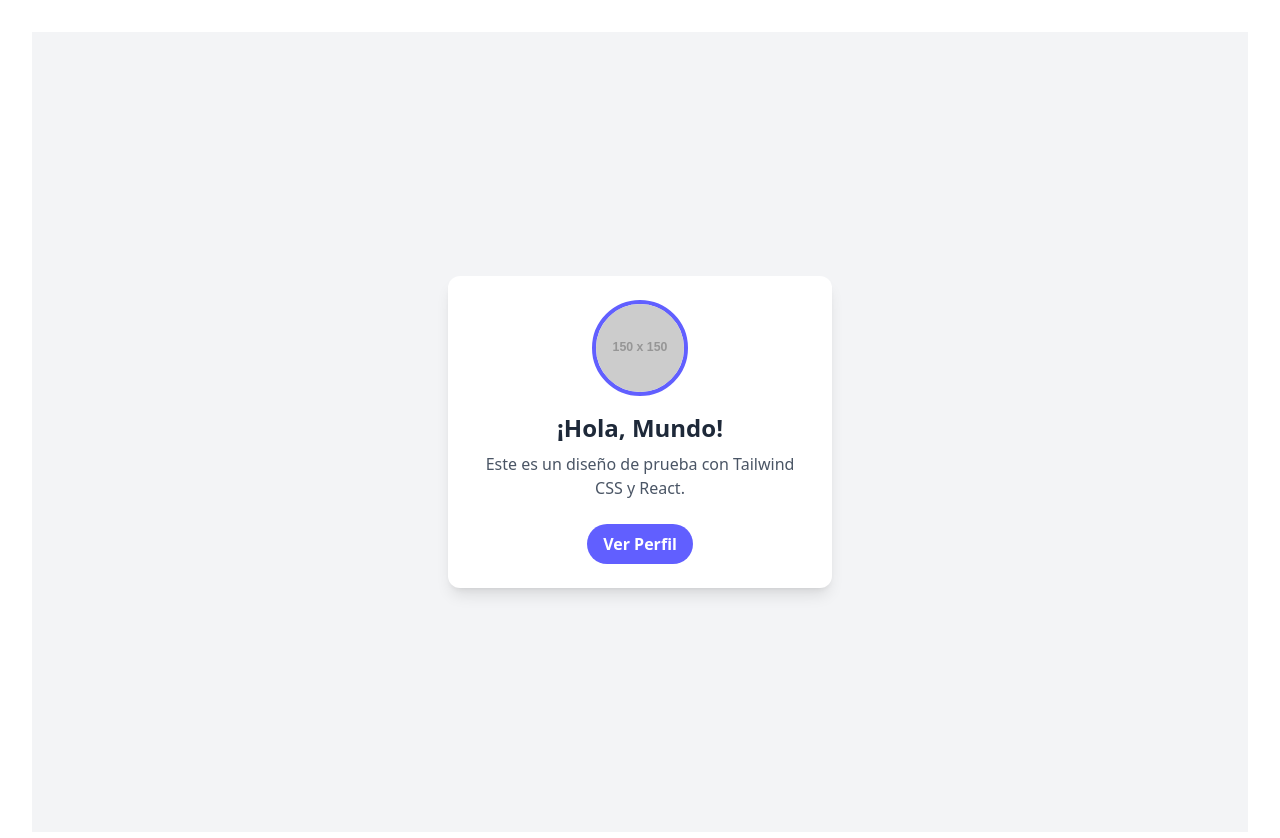
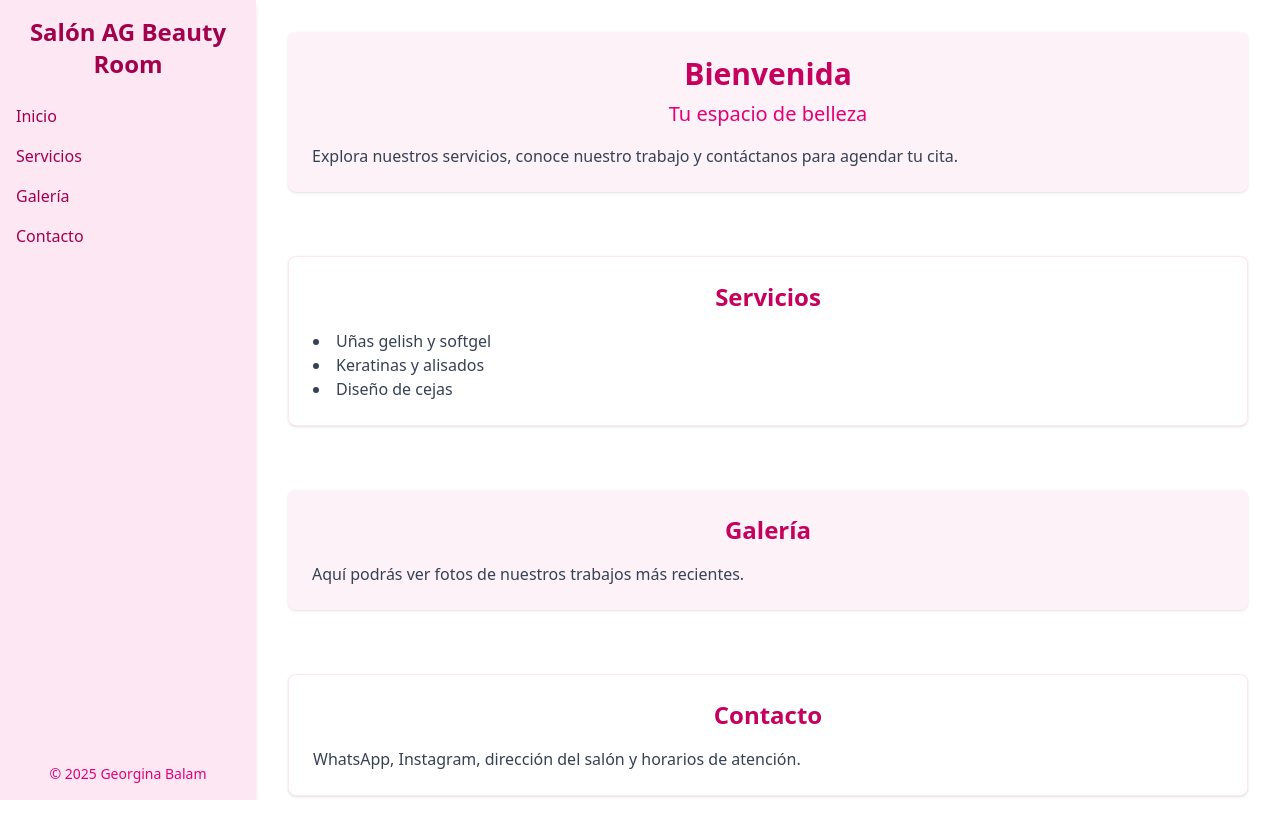
Before and after one commit to Georgina2615/Actividad_Tailwind, a React (Vite) app: page / in a window 1280 px wide. Shown: the top 838 px of the page. After the commit the page ends 800 px from the top, so only its background shows below. Built offline with nearby package versions, Linux system fonts and the light colour scheme.

Commit message:
Creación de la carpeta components y de NavbarDashboard. Se inicio el navbar y se agrego a App.jsxt

```diff
--- a/package.json
+++ b/package.json
@@ -13,6 +13,7 @@
     "@tailwindcss/vite": "^4.1.13",
     "react": "^19.1.1",
     "react-dom": "^19.1.1",
+    "react-icons": "^5.5.0",
     "tailwindcss": "^4.1.13"
   },
   "devDependencies": {
--- a/src/App.jsx
+++ b/src/App.jsx
@@ -1,33 +1,50 @@
-import { useState } from 'react'
-import reactLogo from './assets/react.svg'
-import viteLogo from '/vite.svg'
-import './App.css'
+import React, { useState } from 'react';
+import Navbardashboard from './components/Navbardashboard.jsx';
 
 function App() {
-  const [count, setCount] = useState(0)
+  const [menuOpen, setMenuOpen] = useState(false);
 
   return (
-    <>
-    <div className="flex items-center justify-center min-h-screen bg-gray-100 p-4">
-      <div className="bg-white rounded-xl shadow-lg p-6 max-w-sm w-full text-center transform transition-transform duration-300 hover:scale-105">
-        <img
-          className="w-24 h-24 rounded-full mx-auto mb-4 object-cover border-4 border-indigo-500"
-          src="https://via.placeholder.com/150"
-          alt="Foto de Perfil"
-        />
-        <h2 className="text-2xl font-bold text-gray-800 mb-2">
-          ¡Hola, Mundo!
-        </h2>
-        <p className="text-gray-600">
-          Este es un diseño de prueba con Tailwind CSS y React.
-        </p>
-        <button className="mt-6 bg-indigo-500 text-white py-2 px-4 rounded-full font-semibold hover:bg-indigo-600 transition-colors duration-300">
-          Ver Perfil
-        </button>
-      </div>
+    <div className="flex h-screen bg-white">
+
+      <Navbardashboard menuOpen={menuOpen} setMenuOpen={setMenuOpen} />
+
+      <main className="flex-1 overflow-y-auto">
+        <section id="inicio" className="p-8">
+          <div className="bg-pink-50 p-6 rounded-lg shadow">
+            <h1 className="text-3xl font-bold text-center text-pink-700 mb-2">Bienvenida</h1>
+            <h2 className="text-xl text-center text-pink-600 mb-4">Tu espacio de belleza</h2>
+            <p className="text-gray-700">Explora nuestros servicios, conoce nuestro trabajo y contáctanos para agendar tu cita.</p>
+          </div>
+        </section>
+
+        <section id="servicios" className="p-8">
+          <div className="bg-white p-6 rounded-lg shadow border border-pink-100">
+            <h2 className="text-2xl font-bold text-center text-pink-700 mb-4">Servicios</h2>
+            <ul className="list-disc list-inside text-gray-700">
+              <li>Uñas gelish y softgel</li>
+              <li>Keratinas y alisados</li>
+              <li>Diseño de cejas</li>
+            </ul>
+          </div>
+        </section>
+
+        <section id="galeria" className="p-8">
+          <div className="bg-pink-50 p-6 rounded-lg shadow">
+            <h2 className="text-2xl font-bold text-center text-pink-700 mb-4">Galería</h2>
+            <p className="text-gray-700">Aquí podrás ver fotos de nuestros trabajos más recientes.</p>
+          </div>
+        </section>
+
+        <section id="contacto" className="p-8">
+          <div className="bg-white p-6 rounded-lg shadow border border-pink-100">
+            <h2 className="text-2xl font-bold text-center text-pink-700 mb-4">Contacto</h2>
+            <p className="text-gray-700">WhatsApp, Instagram, dirección del salón y horarios de atención.</p>
+          </div>
+        </section>
+      </main>
     </div>
-    </>
-  )
+  );
 }
 
-export default App
+export default App;
--- /dev/null
+++ b/src/components/NavbarDashboard.jsx
@@ -0,0 +1,25 @@
+import React from 'react';
+
+function Navbardashboard({ menuOpen, setMenuOpen }) {
+  return (
+    <div className="flex h-screen bg-white">
+      <aside className={`bg-pink-100 text-pink-800 shadow-md w-64 p-4 flex-col justify-between transition-all duration-300 ${menuOpen ? 'flex' : 'hidden'} md:flex`}>
+        <h2 className="text-2xl font-bold text-center mb-6">Salón AG Beauty Room</h2>
+        <nav className="space-y-4">
+          <a href="#inicio" className="flex items-center gap-2 hover:text-pink-500"> Inicio</a>
+          <a href="#servicios" className="flex items-center gap-2 hover:text-pink-500"> Servicios</a>
+          <a href="#galeria" className="flex items-center gap-2 hover:text-pink-500"> Galería</a>
+          <a href="#contacto" className="flex items-center gap-2 hover:text-pink-500"> Contacto</a>
+        </nav>
+        <p className="mt-auto text-sm text-center text-pink-600">© 2025 Georgina Balam</p>
+      </aside>
+
+      <div className="bg-pink-50 p-4 flex justify-between items-center md:hidden">
+        <h1 className="text-xl font-bold text-pink-700">Salón AG Beauty Room</h1>
+        <button onClick={() => setMenuOpen(!menuOpen)} className="text-pink-700 text-2xl">☰</button>
+      </div>
+    </div>
+  );
+}
+
+export default Navbardashboard;
```
Also changed, not shown: 1 other file (tests, documents, lock files or other folders).
